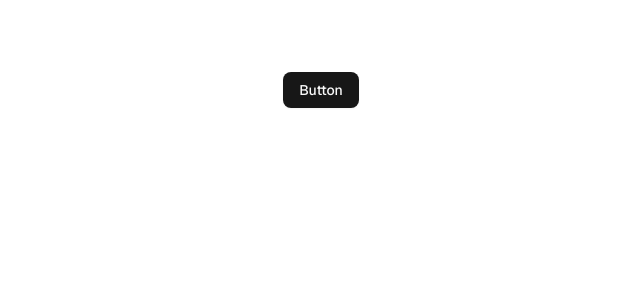
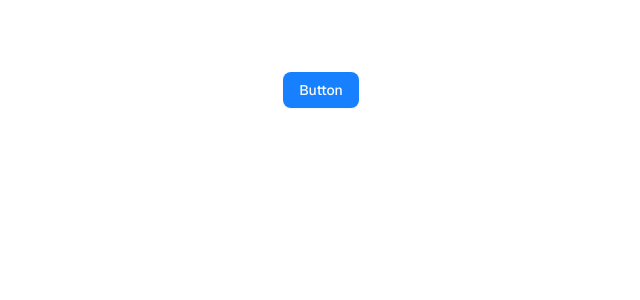
Before and after one commit to cavargasl/lafabrica_test, a Next.js app: page / in a window 1280 px wide. Shown: the top 300 px of the page, without its empty margins (319-959 px from the left). Built offline with nearby package versions, Linux system fonts and the light colour scheme.

Commit message:
feat: add custom colors

```diff
--- a/src/app/globals.css
+++ b/src/app/globals.css
@@ -16,69 +16,39 @@
   --card-foreground: oklch(0.145 0 0);
   --popover: oklch(1 0 0);
   --popover-foreground: oklch(0.145 0 0);
-  --primary: oklch(0.205 0 0);
+  --primary: oklch(0.636 0.238 259.32); /* #636AE8 */
   --primary-foreground: oklch(0.985 0 0);
-  --secondary: oklch(0.97 0 0);
+  --secondary: oklch(0.609 0.205 24.12); /* #E8618C */
   --secondary-foreground: oklch(0.205 0 0);
   --muted: oklch(0.97 0 0);
   --muted-foreground: oklch(0.556 0 0);
   --accent: oklch(0.97 0 0);
   --accent-foreground: oklch(0.205 0 0);
-  --destructive: oklch(0.577 0.245 27.325);
-  --destructive-foreground: oklch(0.577 0.245 27.325);
+  --destructive: oklch(0.536 0.248 27.87); /* #de3b40 */
+  --destructive-foreground: oklch(0.985 0 0);
   --border: oklch(0.922 0 0);
   --input: oklch(0.922 0 0);
   --ring: oklch(0.708 0 0);
-  --chart-1: oklch(0.646 0.222 41.116);
-  --chart-2: oklch(0.6 0.118 184.704);
-  --chart-3: oklch(0.398 0.07 227.392);
-  --chart-4: oklch(0.828 0.189 84.429);
-  --chart-5: oklch(0.769 0.188 70.08);
+  --chart-1: oklch(0.636 0.238 259.32); /* #636AE8 */
+  --chart-2: oklch(0.609 0.205 24.12); /* #E8618C */
+  --chart-3: oklch(0.722 0.181 193.04); /* #22CCB2 */
+  --chart-4: oklch(0.541 0.245 280.75); /* #7F55E0 */
+  --chart-5: oklch(0.703 0.167 51.82); /* #EA916E */
   --radius: 0.625rem;
   --sidebar: oklch(0.985 0 0);
   --sidebar-foreground: oklch(0.145 0 0);
-  --sidebar-primary: oklch(0.205 0 0);
+  --sidebar-primary: oklch(0.636 0.238 259.32); /* #636AE8 */
   --sidebar-primary-foreground: oklch(0.985 0 0);
-  --sidebar-accent: oklch(0.97 0 0);
+  --sidebar-accent: oklch(0.609 0.205 24.12); /* #E8618C */
   --sidebar-accent-foreground: oklch(0.205 0 0);
   --sidebar-border: oklch(0.922 0 0);
   --sidebar-ring: oklch(0.708 0 0);
+  --error: oklch(0.536 0.248 27.87); /* #de3b40 */
+  --warning: oklch(0.776 0.2 79.56); /* #efb034 */
+  --success: oklch(0.792 0.196 145.12); /* #1dd75b */
+  --info: oklch(0.659 0.173 232.92); /* #379ae6 */
 }
 
-.dark {
-  --background: oklch(0.145 0 0);
-  --foreground: oklch(0.985 0 0);
-  --card: oklch(0.145 0 0);
-  --card-foreground: oklch(0.985 0 0);
-  --popover: oklch(0.145 0 0);
-  --popover-foreground: oklch(0.985 0 0);
-  --primary: oklch(0.985 0 0);
-  --primary-foreground: oklch(0.205 0 0);
-  --secondary: oklch(0.269 0 0);
-  --secondary-foreground: oklch(0.985 0 0);
-  --muted: oklch(0.269 0 0);
-  --muted-foreground: oklch(0.708 0 0);
-  --accent: oklch(0.269 0 0);
-  --accent-foreground: oklch(0.985 0 0);
-  --destructive: oklch(0.396 0.141 25.723);
-  --destructive-foreground: oklch(0.637 0.237 25.331);
-  --border: oklch(0.269 0 0);
-  --input: oklch(0.269 0 0);
-  --ring: oklch(0.439 0 0);
-  --chart-1: oklch(0.488 0.243 264.376);
-  --chart-2: oklch(0.696 0.17 162.48);
-  --chart-3: oklch(0.769 0.188 70.08);
-  --chart-4: oklch(0.627 0.265 303.9);
-  --chart-5: oklch(0.645 0.246 16.439);
-  --sidebar: oklch(0.205 0 0);
-  --sidebar-foreground: oklch(0.985 0 0);
-  --sidebar-primary: oklch(0.488 0.243 264.376);
-  --sidebar-primary-foreground: oklch(0.985 0 0);
-  --sidebar-accent: oklch(0.269 0 0);
-  --sidebar-accent-foreground: oklch(0.985 0 0);
-  --sidebar-border: oklch(0.269 0 0);
-  --sidebar-ring: oklch(0.439 0 0);
-}
 
 @theme inline {
   --color-background: var(--background);
@@ -117,6 +87,10 @@
   --color-sidebar-accent-foreground: var(--sidebar-accent-foreground);
   --color-sidebar-border: var(--sidebar-border);
   --color-sidebar-ring: var(--sidebar-ring);
+  --color-error: var(--error);
+  --color-warning: var(--warning);
+  --color-success: var(--success);
+  --color-info: var(--info);
 }
 
 @layer base {
```
